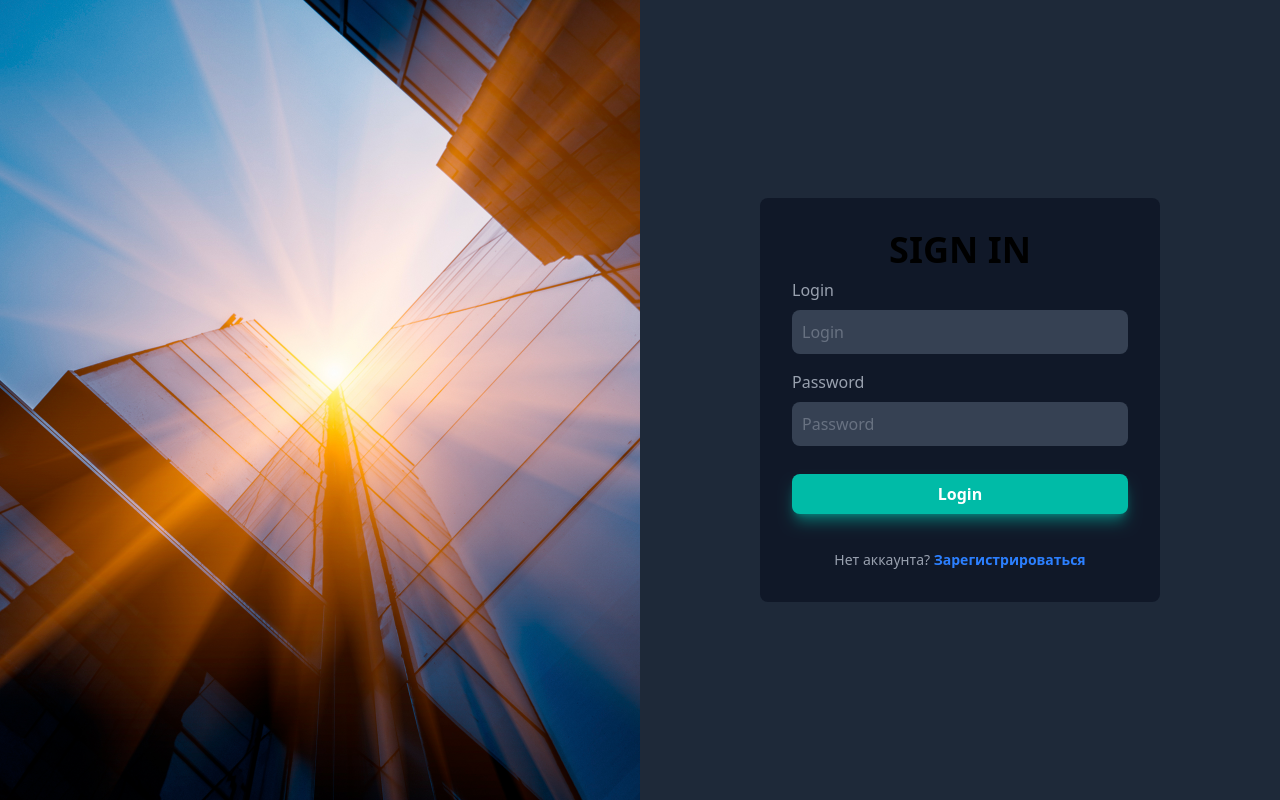
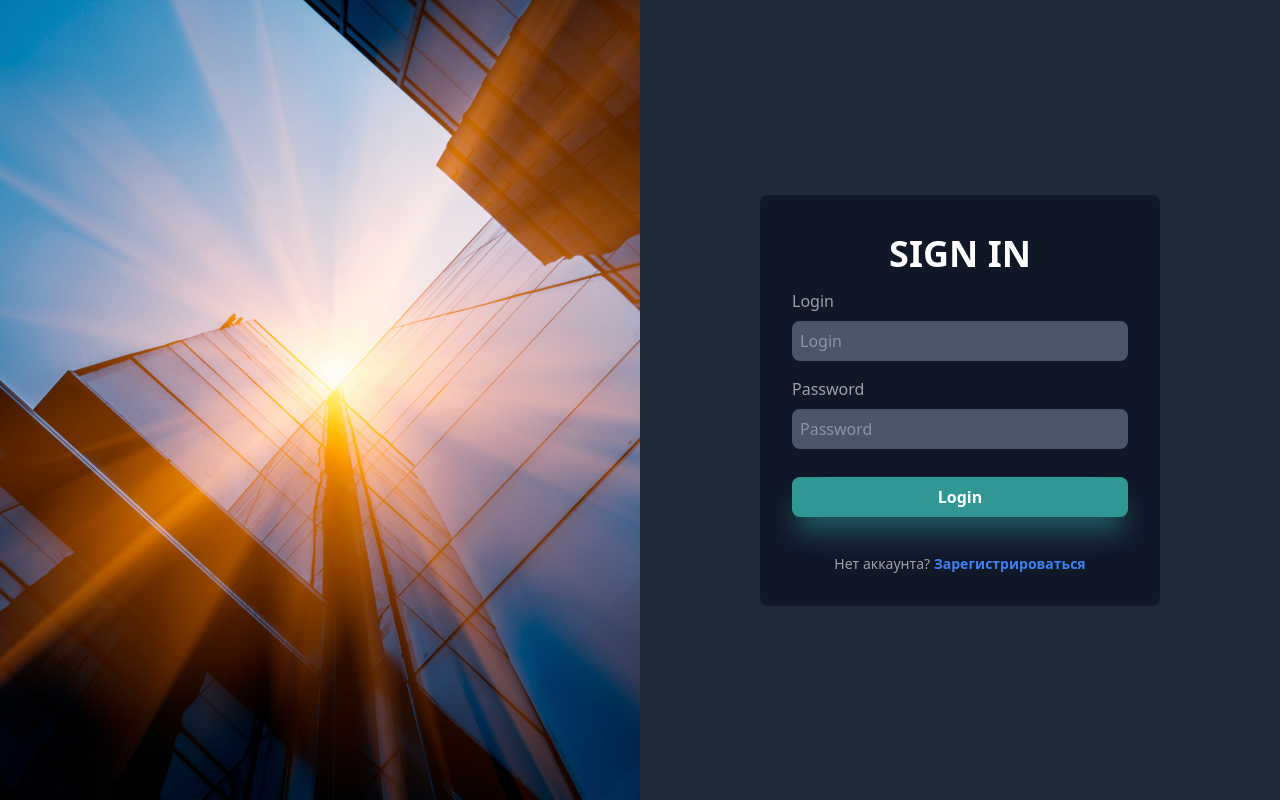
Before and after one commit to NikitaPas/react-project-social, a React (Vite) app: page /login in a window 1280 px wide. Built offline with nearby package versions, Linux system fonts and the light colour scheme.

Commit message:
rewrite on styled components, formik

```diff
--- a/package.json
+++ b/package.json
@@ -11,9 +11,11 @@
   },
   "dependencies": {
     "@tailwindcss/vite": "^4.1.18",
+    "formik": "^2.4.9",
     "react": "^19.1.0",
     "react-dom": "^19.1.0",
     "react-router-dom": "^7.13.0",
+    "styled-components": "^6.3.12",
     "tailwindcss": "^4.1.18"
   },
   "devDependencies": {
--- a/src/components/AuthForm/AuthForm.tsx
+++ b/src/components/AuthForm/AuthForm.tsx
@@ -3,7 +3,7 @@ import Button from "../Button/Button"
 import { useState, useEffect, useContext, useRef } from "react"
 import { UserContext } from "../../context/UserContext"
 import { Link } from "react-router-dom"
-import { IUser } from "../../types/IUser"
+import { Container, ErrorMessage, FooterText, StyledLink, Title } from "./AuthFormStyles"
 
 const AuthForm = () => {
 
@@ -46,9 +46,9 @@ const AuthForm = () => {
 
   return (
 
-        <div className='bg-gray-800 flex flex-col justify-center'>
-            <form onSubmit={onSubmit} className='max-w-[400px] w-full mx-auto rounded-lg bg-gray-900 p-8 px-8'>
-                <h2 className='text-4xl dark:text-white font-bold text-center'>SIGN IN</h2>
+    <Container>
+      <form onSubmit={onSubmit}>
+        <Title>SIGN IN</Title>
         <InputField
           type="text"
           value={login}
@@ -70,20 +70,19 @@ const AuthForm = () => {
           Password
         </InputField>
         {error && (
-                    <p className="dark:text-orange-600 font-bold text-center">{error}</p>
+          <ErrorMessage>{error}</ErrorMessage>
         )}
         <Button>Login</Button>
-                <p className="mt-4 text-gray-400 text-center text-sm">
+         <FooterText>
           Нет аккаунта?{' '}
-                    <Link
+          <StyledLink
             to="/register"
-                        className="text-blue-500 hover:text-blue-400 font-semibold transition-colors duration-300"
           >
             Зарегистрироваться
-                    </Link>
-                </p>
+          </StyledLink>
+        </FooterText>
       </form>
-        </div>
+    </Container>
   )
 }
 
--- /dev/null
+++ b/src/components/AuthForm/AuthFormStyles.ts
@@ -0,0 +1,50 @@
+import styled from "styled-components"
+import { Link } from "react-router-dom";
+
+export const Container = styled.div`
+  background-color: #1f2937;
+  display: flex;
+  flex-direction: column;
+  justify-content: center;
+  min-height: 100vh;
+    form {
+      max-width: 400px;
+      width: 100%;
+      margin-inline: auto;
+      border-radius: 8px;
+      background-color: #101828;
+      padding: 32px;
+      padding-inline: 32px;
+    }
+`;
+
+export const Title = styled.h2`
+  font-size: 36px;
+  color: #ffffff;
+  font-weight: 700;
+  text-align: center;
+`
+export const ErrorMessage = styled.p`
+  color: #ea580c;
+  font-weight: bold;
+  text-align: center;
+  margin: 0.5rem 0;
+`;
+
+export const FooterText = styled.p`
+  margin-top: 1rem;
+  color: #9ca3af;
+  text-align: center;
+  font-size: 0.875rem;
+`;
+
+export const StyledLink = styled(Link)`
+  color: #3b82f6;
+  font-weight: 600;
+  text-decoration: none;
+  transition: color 0.3s ease;
+
+  &:hover {
+    color: #60a5fa;
+  }
+`;
--- a/src/components/Button/Button.tsx
+++ b/src/components/Button/Button.tsx
@@ -1,16 +1,40 @@
-import { FC, ReactNode } from "react"
+import styled, { css } from 'styled-components';
+import { ReactNode } from 'react';
 
 type ButtonProps = {
     children: ReactNode;
     isDisabled?: boolean;
-}
+};
 
-const Button: FC<ButtonProps> = ({ children, isDisabled }) => {
-    return (
-        <button disabled={isDisabled} className='w-full my-5 py-2 bg-teal-500 shadow-lg shadow-teal-500/50 hover:shadow-teal-500/40 text-white font-semibold rounded-lg disabled:bg-gray-400 disabled:shadow-none disabled:cursor-not-allowed'>
-            {children}
-        </button>
-    )
-}
+const StyledButton = styled.button<ButtonProps>`
+    width: 100%;
+    margin-top: 1.25rem;
+    margin-bottom: 1.25rem;
+    padding-top: 0.5rem;
+    padding-bottom: 0.5rem;
+    background-color: #319795;
+    box-shadow: 0 4px 6px -1px rgba(0, 0, 0, 0.1), 0 2px 4px -1px rgba(0, 0, 0, 0.06);
+    box-shadow: 0 20px 25px -5px rgba(49, 151, 149, 0.5), 0 10px 10px -5px rgba(49, 151, 149, 0.04);
+    transition: box-shadow 0.3s ease-in-out;
+    color: #ffffff;/*  */
+    font-weight: 600;
+        border-radius: 0.5rem;
 
-export default Button
+    &:hover {
+        box-shadow: 0 20px 25px -5px rgba(49, 151, 149, 0.4), 0 10px 10px -5px rgba(49, 151, 149, 0.04);
+    }
+
+    ${(props) =>
+        props.isDisabled &&
+        css`
+            background-color: #d2d6dc;
+            box-shadow: none;
+            cursor: not-allowed;
+        `}
+`;
+
+const Button: React.FC<ButtonProps> = ({ children, isDisabled = false }) => {
+    return <StyledButton disabled={isDisabled}>{children}</StyledButton>;
+};
+
+export default Button;
--- a/src/components/InputField/InputField.tsx
+++ b/src/components/InputField/InputField.tsx
@@ -1,9 +1,5 @@
-import {
-  ChangeEvent,
-  ReactNode,
-  Ref,
-  FC
-} from "react";
+import { ChangeEvent, ReactNode, Ref, FC } from "react";
+import { StyledInputField } from "./InputFieldStyles";
 
 type InputFieldProps = {
   children: ReactNode;
@@ -15,9 +11,8 @@ type InputFieldProps = {
   ref?: Ref<HTMLInputElement>;
 };
 
-const InputField: FC<InputFieldProps> = (
-  (
-    {
+
+const InputField: FC<InputFieldProps> = ({
   children,
   type,
   value,
@@ -25,31 +20,20 @@ const InputField: FC<InputFieldProps> = (
   placeholder,
   isInvalid = false,
   ref,
-    }
-  ) => {
-    const inputStyles = `
-      rounded-lg bg-gray-700 mt-2 p-2
-      focus:bg-gray-800 focus:outline-none border-2 transition-colors
-      ${isInvalid
-        ? "border-red-500"
-        : "border-transparent focus:border-blue-500"
-      }
-    `;
-
+}) => {
   return (
     <div className="flex flex-col text-gray-400 py-2">
       <label>{children}</label>
-        <input
+      <StyledInputField
         ref={ref}
         placeholder={placeholder}
         value={value}
         onChange={onChange}
-          className={inputStyles}
         type={type}
+        isInvalid={isInvalid}
       />
     </div>
   );
-  }
-);
+};
 
 export default InputField;
--- /dev/null
+++ b/src/components/InputField/InputFieldStyles.ts
@@ -0,0 +1,23 @@
+import styled, { css } from "styled-components";
+
+export const StyledInputField = styled.input<{ isInvalid?: boolean }>`
+  border-radius: 0.5rem;
+  background-color: #4a5568;
+  margin-top: 0.5rem;
+  padding: 0.5rem;
+  color: #d2d6dc;
+
+  &:focus {
+    background-color: #4a5568;
+    outline: none;
+    border-color: #3b82f6;
+    transition-property: background-color, border-color;
+    transition-duration: 0.3s;
+  }
+
+  ${(props) =>
+    props.isInvalid &&
+    css`
+      border-color: #f56565;
+    `}
+`;
--- a/src/components/NavItem/NavItem.tsx
+++ b/src/components/NavItem/NavItem.tsx
@@ -1,5 +1,6 @@
-import { FC, MouseEvent, ReactNode, Children } from "react"
-import { Link } from "react-router-dom"
+import styled, { css } from 'styled-components';
+import { Link } from 'react-router-dom';
+import { FC, MouseEvent, ReactNode, Children } from "react";
 
 type NavItemProps = {
   children: ReactNode;
@@ -8,29 +9,55 @@ type NavItemProps = {
   to?: string;
 }
 
+const StyledNavItem = styled(Link) <NavItemProps>`
+    width: 2.5rem;
+    height: 2.5rem;
+    display: flex;
+    align-items: center;
+    justify-content: center;
+    background-color: #F3F4F6;
+    border-radius: 0.5rem;
+    color: #6B7280;
+    font-size: 0.75rem;
+    font-weight: 500;
+    transition: background-color 300ms, color 300ms;
+    cursor: pointer;
+
+    @media (min-width: 768px) {
+        width: 100%;
+        height: 3rem;
+        font-size: 0.875rem;
+    }
+
+    &:hover {
+        background-color: #1E40AF;
+        color: #FFFFFF;
+    }
+
+    ${({ className }) => className && css`
+        ${className}
+    `}
+`;
+
 const NavItem: FC<NavItemProps> = ({
   children,
   className,
   onClick,
   to = "#",
 }) => {
-
   const content = Children.toArray(children).join("");
   const firstLetter = content.charAt(0).toUpperCase();
-    const baseStyle = "w-10 h-10 md:w-full md:h-12 flex items-center justify-center hover:bg-blue-800 hover:text-white transition-colors duration-300 cursor-pointer"
-    const defaultVariant = "bg-gray-100 rounded-lg text-xs md:text-sm font-medium text-gray-700"
-
 
   return (
-        <Link className=
-            {`${baseStyle} ${className || defaultVariant}`}
+    <StyledNavItem
       onClick={onClick}
       to={to}
+      className={className}
     >
       <span className="lg:hidden">{firstLetter}</span>
       <span className="hidden lg:block tracking-wider">{children}</span>
-        </Link>
-    )
-}
+    </StyledNavItem>
+  );
+};
 
-export default NavItem
+export default NavItem;
--- a/src/components/PostForm/PostForm.tsx
+++ b/src/components/PostForm/PostForm.tsx
@@ -1,36 +1,47 @@
-import { useState, useContext, FormEvent, ChangeEvent } from "react";
+import { useContext } from "react";
+import { useFormik } from "formik";
 import { PostContext } from "../../context/PostContext";
-import Button from "../Button/Button"
-
+import Button from "../Button/Button";
 
 const PostForm = () => {
-    const [text, setText] = useState<string>('');
-    const { createPost } = useContext(PostContext)
+  const { createPost } = useContext(PostContext);
 
-    const clearPostText = text.trim();
-    const isPostTextIsEmpty = clearPostText.length === 0;
+  const formik = useFormik({
+    initialValues: {
+      text: "",
+    },
+    onSubmit: (values, { resetForm }) => {
+      const clearPostText = values.text.trim();
 
-    const onSubmit = (e: FormEvent<HTMLFormElement>) => {
-        e.preventDefault();
+      if (clearPostText.length === 0) {
+        return;
+      }
 
-        if (!isPostTextIsEmpty) {
-            createPost(clearPostText)
-            setText('')
-        }
-    };
+      createPost(clearPostText);
+      resetForm();
+    },
+  });
+
+  const isPostTextEmpty = formik.values.text.trim().length === 0;
+
   return (
-        <form onSubmit={onSubmit} className="bg-gray-900 p-5 mt-4 rounded-xl border border-gray-800">
+    <form
+      onSubmit={formik.handleSubmit}
+      className="bg-gray-900 p-5 mt-4 rounded-xl border border-gray-800"
+    >
       <textarea
-                className="w-full bg-transparent min-h-[50px]  text-white placeholder-gray-500 outline-none p-2 focus:ring-2 focus:ring-blue-500"
+        name="text"
+        className="w-full bg-transparent min-h-[50px] text-white placeholder-gray-500 outline-none p-2 focus:ring-2 focus:ring-blue-500"
         placeholder="Что у вас нового?"
-                value={text}
-                onChange={(e: ChangeEvent<HTMLTextAreaElement>) => setText(e.target.value)}
+        value={formik.values.text}
+        onChange={formik.handleChange}
       />
+
       <div className="flex justify-end mt-2 border-t border-gray-800 pt-2">
-                <Button isDisabled={isPostTextIsEmpty}>Опубликовать</Button>
+        <Button isDisabled={isPostTextEmpty}>Опубликовать</Button>
       </div>
     </form>
-    )
-}
+  );
+};
 
-export default PostForm
+export default PostForm;
--- /dev/null
+++ b/src/services/postService.ts
@@ -0,0 +1,34 @@
+import { IUser } from "../types/IUser";
+import { IPost } from "../types/IPost";
+
+export const getUserPosts = (posts: IPost[], userId: IUser['id']): IPost[] => {
+
+  return posts.filter((post) => post.userId === userId)
+}
+
+
+export const createPost = (user: IUser, text: string): IPost => ({
+  id: crypto?.randomUUID() ?? Date.now().toString(),
+  userId: user.id,
+  text,
+  createdAt: new Date().toISOString(),
+  likes: [],
+  comments: [],
+})
+
+export const deletePostById = (posts: IPost[], postId: string): IPost[] => {
+  return posts.filter(post => post.id !== postId);
+}
+
+export const toggleLikeForPost = (posts: IPost[], postId: string, userId: string): IPost[] =>
+  posts.map(post => {
+    if (post.id !== postId) return post;
+
+    const isLiked = post.likes.includes(userId);
+    return {
+      ...post,
+      likes: isLiked
+        ? post.likes.filter(id => id !== userId)
+        : [...post.likes, userId],
+    };
+  });
```
Also changed, not shown: src/hooks/usePosts.ts (+9 -25 lines), 1 other file (tests, documents, lock files or other folders). Lines whose indentation alone changed are shown as unchanged.
